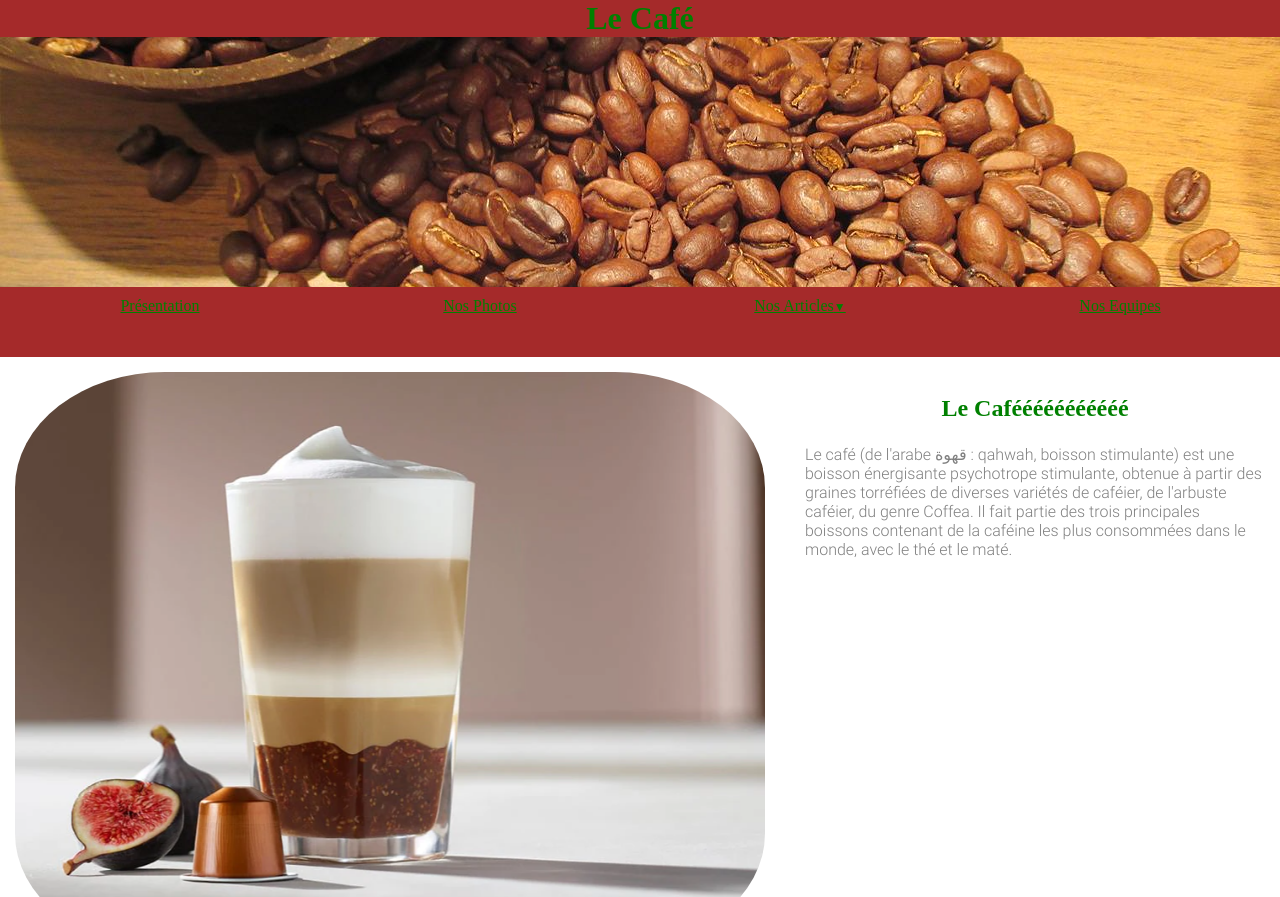
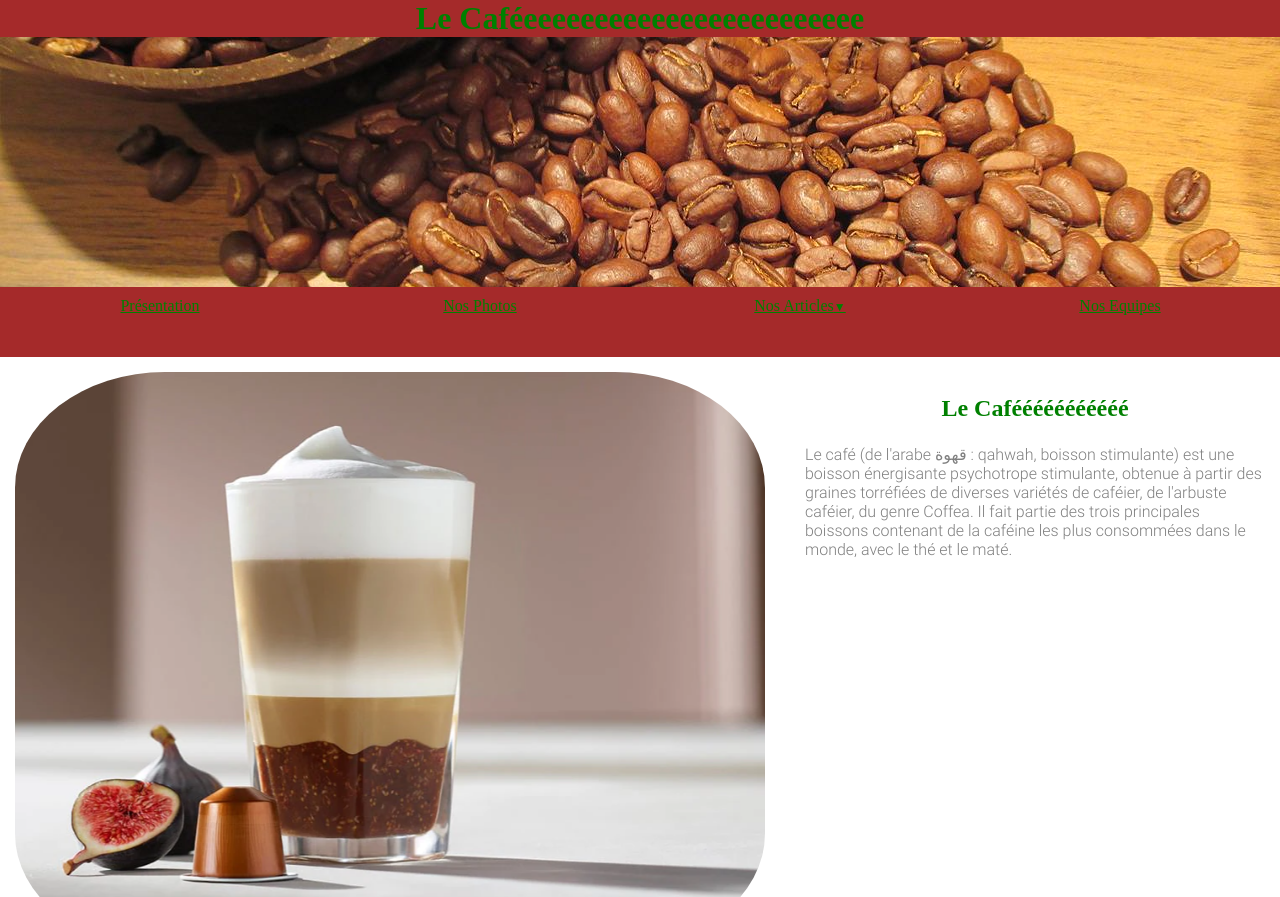
Before and after one commit to GitHubHP7/cafe, a plain HTML site: page index.html in a window 1280 px wide. Shown: the top 897 px of the page. Drawn offline with Linux system fonts and the light colour scheme; a web font is replaced by a local one.

Commit message:
secondaire

```diff
--- a/index.html
+++ b/index.html
@@ -13,7 +13,7 @@
   </head>
   <body>
     <header>
-      <h1>Le Café</h1>
+      <h1>Le Caféeeeeeeeeeeeeeeeeeeeeeeee</h1>
       <img src="img/graindecafe.jpg" alt="gdc">
     </header>
     <nav>
```
